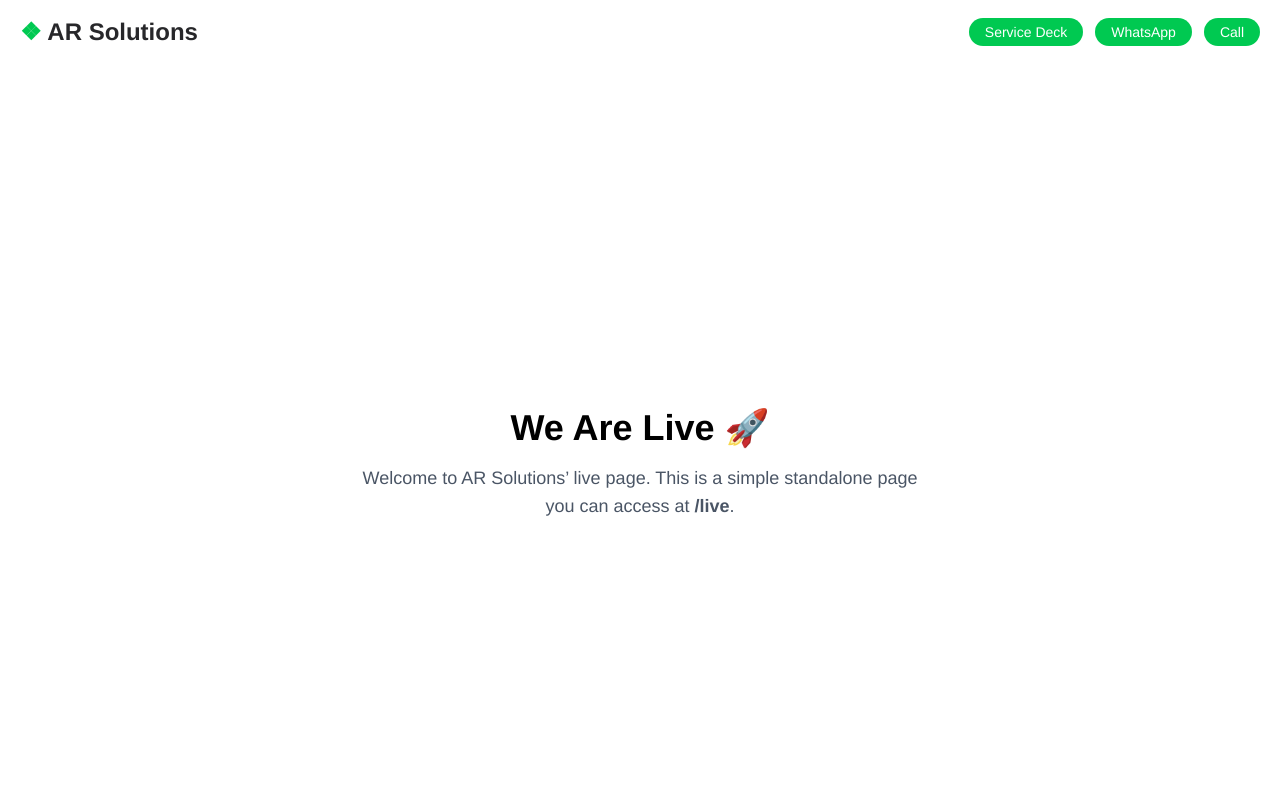
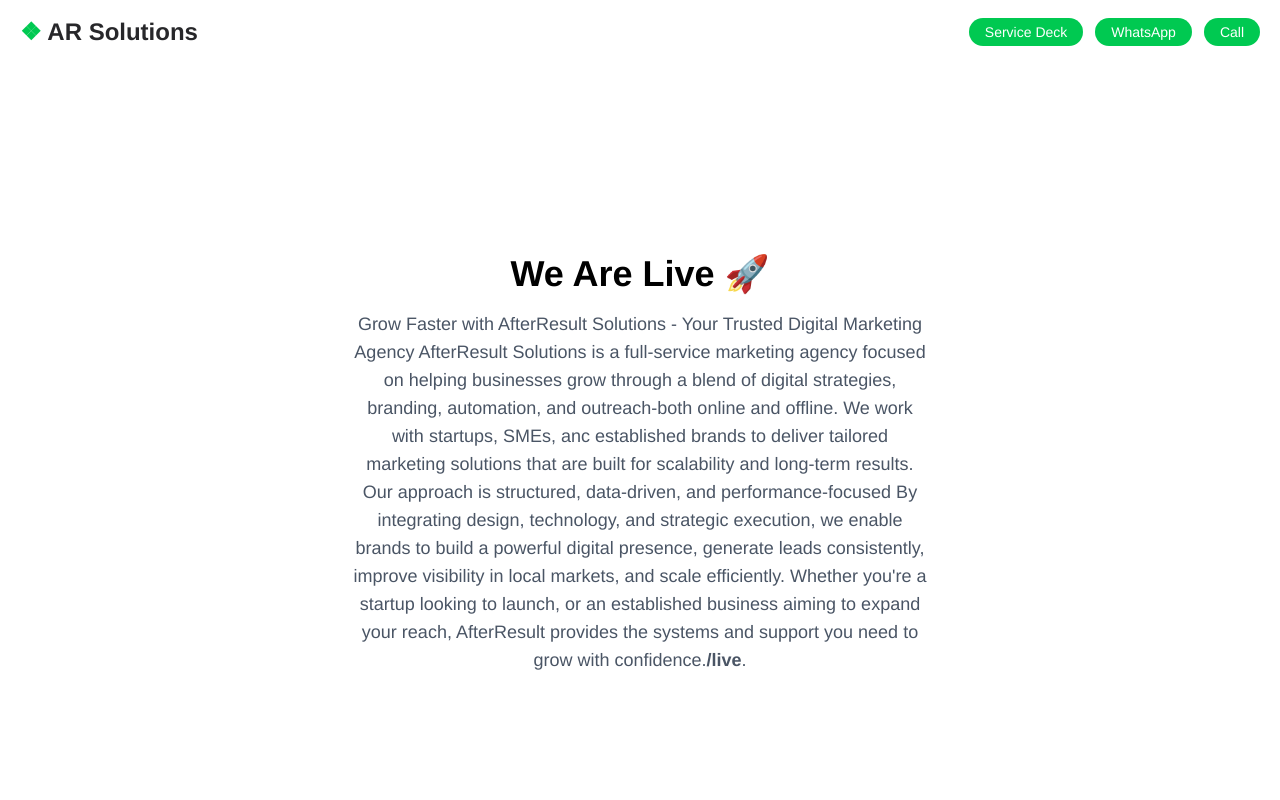
Before and after one commit to afterresultsolutions/Paras-Bhatia, a Nuxt app: page /live in a window 1280 px wide. Shown: the top 800 px of the page. Built offline with nearby package versions, Linux system fonts and the light colour scheme.

Commit message:
Update live.vue

```diff
--- a/pages/live.vue
+++ b/pages/live.vue
@@ -8,7 +8,7 @@
   <div class="flex flex-col items-center justify-center min-h-screen text-center p-8">
     <h1 class="text-4xl font-bold mb-4">We Are Live 🚀</h1>
     <p class="text-lg text-gray-600 max-w-xl">
-      Welcome to AR Solutions’ live page. This is a simple standalone page you can access at <b>/live</b>.
+      Grow Faster with AfterResult Solutions - Your Trusted Digital Marketing Agency AfterResult Solutions is a full-service marketing agency focused on helping businesses grow through a blend of digital strategies, branding, automation, and outreach-both online and offline. We work with startups, SMEs, anc established brands to deliver tailored marketing solutions that are built for scalability and long-term results. Our approach is structured, data-driven, and performance-focused By integrating design, technology, and strategic execution, we enable brands to build a powerful digital presence, generate leads consistently, improve visibility in local markets, and scale efficiently. Whether you're a startup looking to launch, or an established business aiming to expand your reach, AfterResult provides the systems and support you need to grow with confidence.<b>/live</b>.
     </p>
   </div>
 </template>
```
